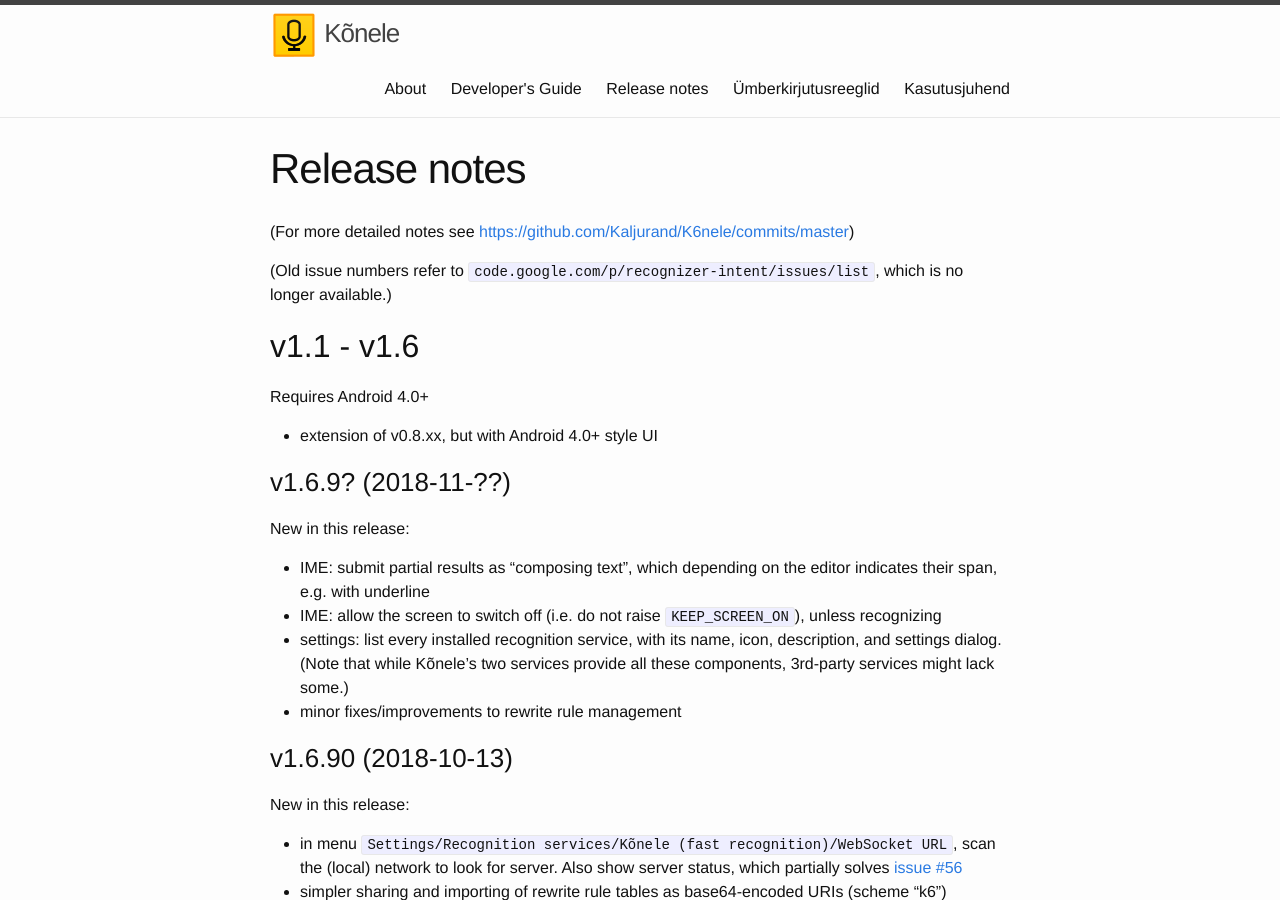
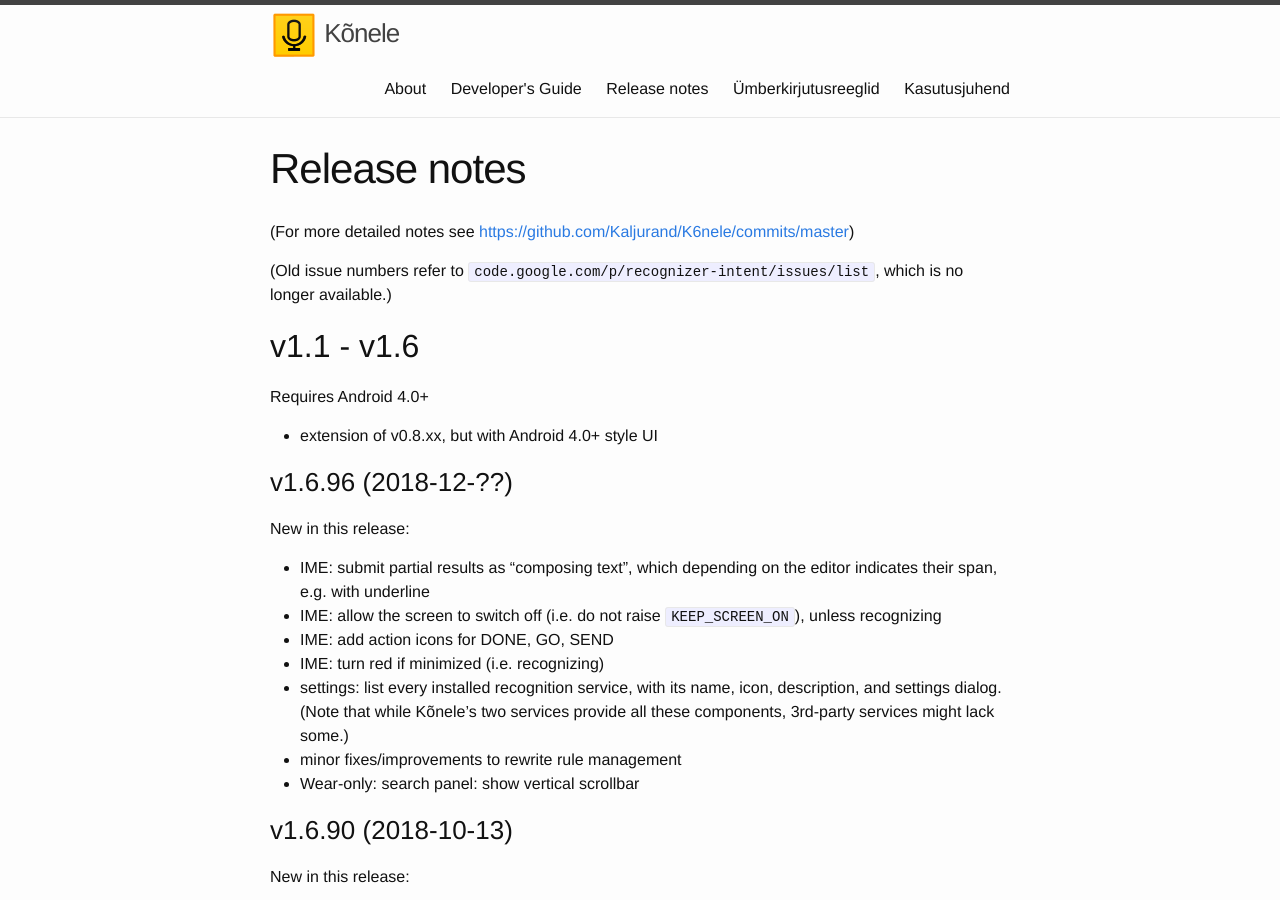
Before and after one commit to Kaljurand/K6nele, a Jekyll site: the page built from docs/en/release_notes.md, in a window 1280 px wide and 900 px high. Built offline with Jekyll 4.4.1, drawn with Linux system fonts in a browser that asks for light colours.

Commit message:
Update draft release notes for the next release

```diff
--- a/docs/en/release_notes.md
+++ b/docs/en/release_notes.md
@@ -13,15 +13,18 @@ Requires Android 4.0+
 
 - extension of v0.8.xx, but with Android 4.0+ style UI
 
-### v1.6.9? (2018-11-??)
+### v1.6.96 (2018-12-??)
 
 New in this release:
 
 - IME: submit partial results as "composing text", which depending on the editor indicates their span, e.g. with underline
 - IME: allow the screen to switch off (i.e. do not raise ``KEEP_SCREEN_ON``), unless recognizing
+- IME: add action icons for DONE, GO, SEND
+- IME: turn red if minimized (i.e. recognizing)
 - settings: list every installed recognition service, with its name, icon, description, and settings dialog.
   (Note that while Kõnele's two services provide all these components, 3rd-party services might lack some.)
 - minor fixes/improvements to rewrite rule management
+- Wear-only: search panel: show vertical scrollbar
 
 ### v1.6.90 (2018-10-13)
 
```
